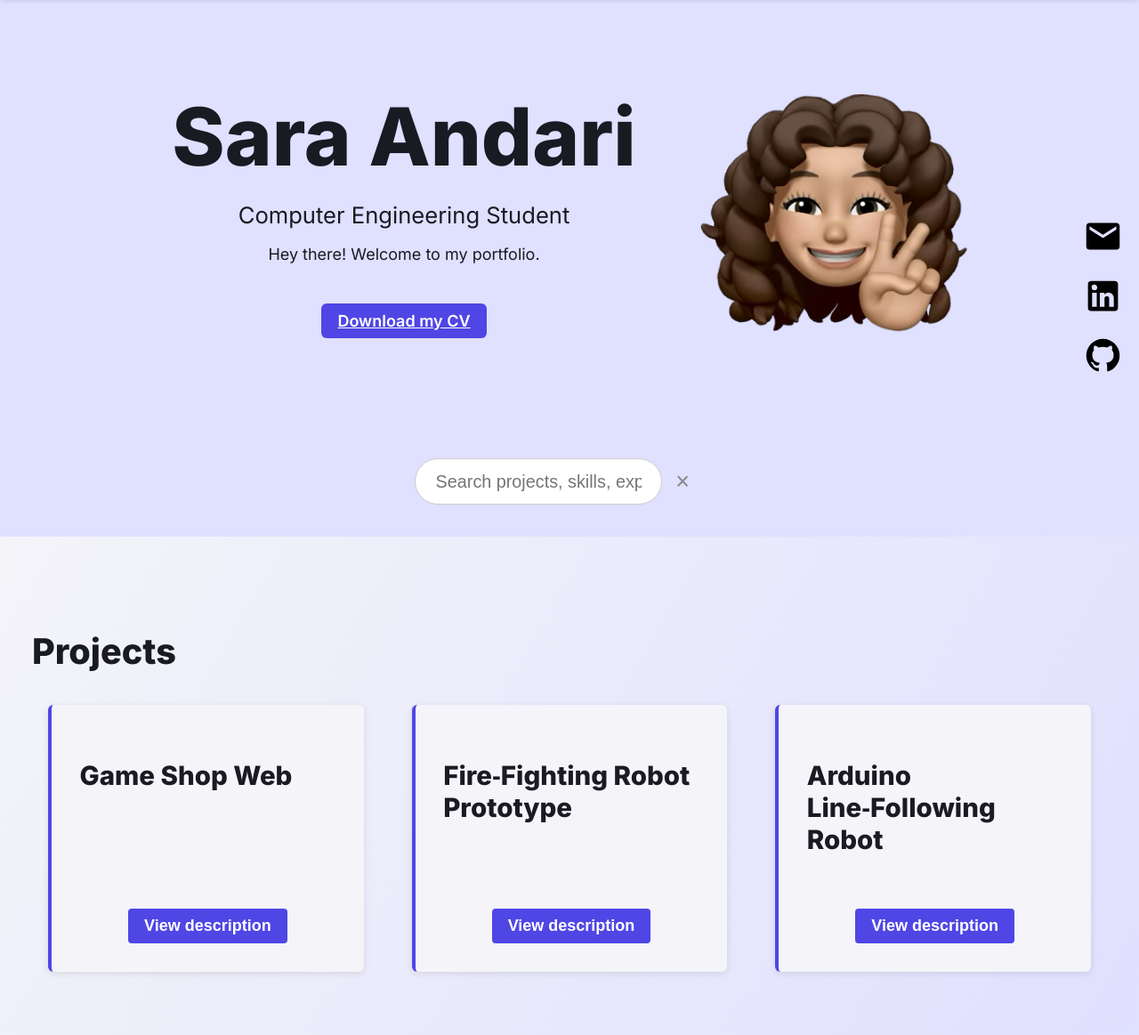
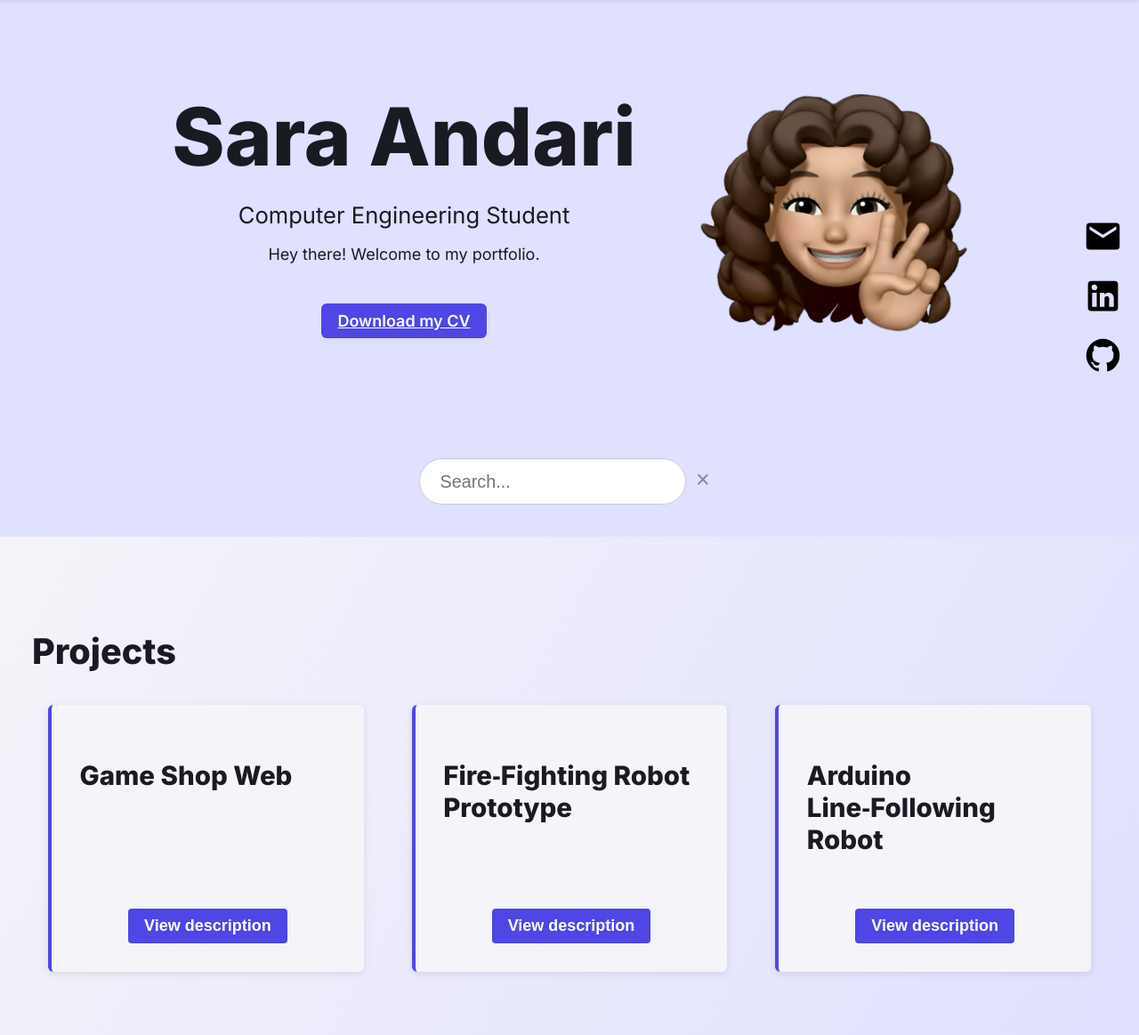
Before and after one commit to sara14and/portefolio, a PHP site: page / in a window 1280 px wide. Shown: the part 77-1240 px from the top of the page at 89% size. Run offline with PHP 8.4, Linux system fonts and the light colour scheme; data comes from the database, SQL or seed files in the repository.

Commit message:
fixed search bar lang

```diff
--- a/assets/css/style.css
+++ b/assets/css/style.css
@@ -476,13 +476,15 @@
 }
 
 
+/* === Search Input === */
+
 #globalSearch {
   padding: 0.75rem 1.25rem;
-  width: 80%;
-  max-width: 500px;
   font-size: 1.1rem;
   border-radius: 30px;
   border: 1px solid #ccc;
+  width: 90%;
+  max-width: 300px;
   transition: box-shadow 0.3s;
 }
 
@@ -490,6 +492,15 @@
   outline: none;
   box-shadow: 0 0 10px rgba(79, 70, 229, 0.3);
 }
+
+#search-bar {
+  text-align: center;
+  padding: 2rem 1rem;
+  background: var(--color-light);
+  position: relative;
+  z-index: 1;
+}
+
 
 
 /* highlight */
@@ -505,29 +516,6 @@
   background-color: orange !important;
 }
 
-#search-bar {
-  text-align: center;
-  padding: 2rem 1rem;
-  background: var(--color-light);
-  position: relative;
-  z-index: 1;
-}
-
-#searchForm {
-  position: relative;
-  display: inline-flex;
-  align-items: center;
-  gap: 0.5rem;
-}
-
-#globalSearch {
-  padding: 0.75rem 1.25rem;
-  font-size: 1.1rem;
-  border-radius: 30px;
-  border: 1px solid #ccc;
-  width: 80%;
-  max-width: 500px;
-}
 
 #resetSearch {
   background: transparent;
--- a/assets/js/script.js
+++ b/assets/js/script.js
@@ -55,12 +55,12 @@ document.addEventListener('DOMContentLoaded', () => {
     if (!term) return;
 
     const regex = new RegExp(`(${term})`, 'gi');
-    // only replace inside these text-containing elements
-    document.querySelectorAll('h2, h3, p, li').forEach(el => {
+    document.querySelectorAll('h2, h3, p, li')
+      .forEach(el => {
         if (regex.test(el.textContent)) {
           el.innerHTML = el.textContent.replace(
             regex,
-          '<span class="highlight" aria-label="search match">$1</span>'
+            '<span class="highlight">$1</span>'
           );
         }
       });
@@ -69,12 +69,18 @@ document.addEventListener('DOMContentLoaded', () => {
     if (matches.length) {
       matchIndex = 0;
       matches[0].scrollIntoView({ behavior: 'smooth', block: 'center' });
-      matchInfo.textContent =
-        `${matches.length} match${matches.length > 1 ? 'es' : ''} found`;
+
+      // singular / plural
+      if (matches.length === 1) {
+        matchInfo.textContent = i18n.match_one.replace("{count}", "1");
       } else {
-      matchInfo.textContent = 'No results found';
+        matchInfo.textContent = i18n.match_other.replace("{count}", matches.length);
+      }
+    } else {
+      matchInfo.textContent = i18n.no_results;
     }
   }
+
 
   // on load, if ?q=… present, apply
   const params = new URLSearchParams(window.location.search);
--- a/index.php
+++ b/index.php
@@ -84,7 +84,10 @@ if ($_SERVER['REQUEST_METHOD'] === 'POST') {
     theme_light_label:"<?= addslashes($t['theme_light_label']) ?>",
     name_req:    "<?= addslashes($t['form']['name_req']) ?>",
     email_req:   "<?= addslashes($t['form']['email_req']) ?>",
-    message_req: "<?= addslashes($t['form']['message_req']) ?>"
+    message_req: "<?= addslashes($t['form']['message_req']) ?>",
+    no_results:   "<?= addslashes($t['no_results']) ?>",
+    match_one:    "<?= addslashes($t['match_one']) ?>",
+    match_other:  "<?= addslashes($t['match_other']) ?>",
   };
 </script>
 </head>
--- a/lang/en.php
+++ b/lang/en.php
@@ -20,9 +20,11 @@ return [
 
 
   // search bar
-  'search_placeholder' => 'Search projects, skills, experience...',
+  'search_placeholder' => 'Search...',
   'reset_label' => 'Reset search',
   'no_results'   => 'No results found.',
+  'match_one'   => '{count} match found.',
+  'match_other' => '{count} matches found.',
 
   // AJAX button labels
   'view_desc'         => 'View description',
@@ -55,7 +57,7 @@ return [
     ],
     'factory' => [
       'role'    => 'General Manager & Communications Lead',
-      'company' => 'The Factory – Hardware Design Lab',
+      'company' => 'The Factory - Hardware Design Lab',
       'points'  => [
         'Coordinated and promoted events such as workshops and hackathons.',
         'Managed social media and created marketing materials.',
@@ -84,8 +86,8 @@ return [
       'items' => ['Soldering', '3D Printing', 'PCB milling', 'Raspberry Pi'],
     ],
     [
-      'label' => 'Languages (spoken)',
-      'items' => ['English (native)', 'French (professional)', 'Krio (fluent)', 'Arabic (conversational)'],
+      'label' => 'Languages',
+      'items' => ['English', 'French', 'Krio', 'Arabic'],
     ],
     [
       'label' => 'Soft Skills',
```
Also changed, not shown: lang/fr.php (+9 -7 lines). Lines whose indentation alone changed are shown as unchanged.
